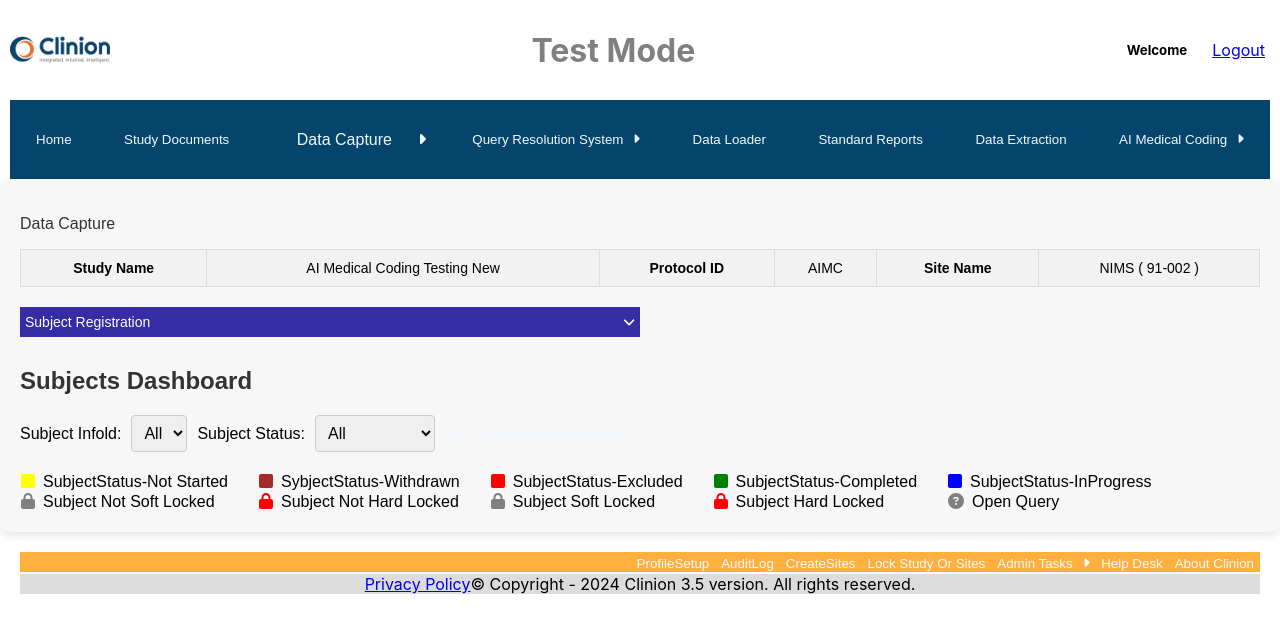
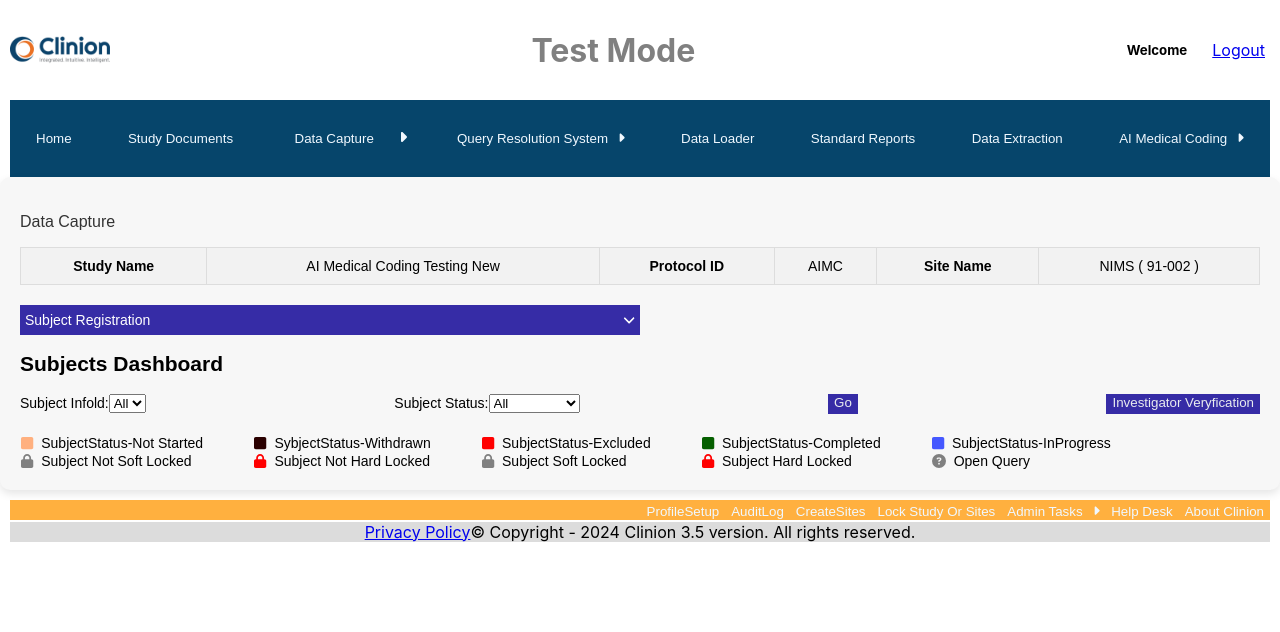
Before and after one commit to AnithaVangavarapu/DataCapture, a React (Create React App) app: page /DataCapture in a window 1280 px wide. Shown: the top 632 px of the page. Built offline with nearby package versions, Linux system fonts and the light colour scheme.

Commit message:
message displayed after form submission and subject intials takes only 3 letters

```diff
--- a/src/components/DataCapture.css
+++ b/src/components/DataCapture.css
@@ -105,42 +105,55 @@
   }
 
   /* Styles for the Subjects Dashboard */
-  h2 {
+  /* h2 {
     margin-top: 30px;
     font-size: 24px;
     color: #333;
-  }
+  } */
 
-  label {
+  /* label {
     display: inline-block;
     margin-right: 10px;
   }
-
-  select {
+   */
+  /* select {
     padding: 8px;
     font-size: 16px;
     margin-left: 10px;
     border-radius: 4px;
     border: 1px solid #ccc;
+  } */
+  .subject-dashboard{
+    display:flex;
+    flex-direction: column;
+    font-size: 14px;
+
+  }
+  .subject-dashboard-row{
+    display: flex;
+    flex-direction: row;
+    justify-content: space-between;
+  }
+  .subject-dashboard h1{
+    font-size: 14px;
+  }
+  .b1, .b2{
+    color: #e9ecef;
+    background-color:#362CA6 ;
+    height: 20px;
+    display: flex;
+    flex-direction: row;
+
   }
 
-  /* 'Go' button style */
-  /* button {
-    padding: 10px 20px;
-    background-color: hsl(272, 92%, 46%);
-    color: white;
-    border: none;
-    border-radius: 5px;
-    cursor: pointer;
-    margin-right: 200px;
+  .b2{
+      justify-content: flex-end;
   }
-
-  button:hover {
-    background-color: #0056b3;
-  } */
   .subject-status{
     padding-top: 20px;
+
   }
 .subject-status tr td{
- padding-right: 30px;
+ padding-right: 50px;
+ font-size: 14px;
 }
--- a/src/components/DataCapture.jsx
+++ b/src/components/DataCapture.jsx
@@ -1,11 +1,17 @@
 import "./DataCapture.css";
-import React, { useEffect, useState } from "react";
+import React, { useState } from "react";
 import { useForm } from "react-hook-form";
 import { FontAwesomeIcon } from "@fortawesome/react-fontawesome";
-import { faLock,faSquare,faCircleQuestion,faAsterisk,faAngleDown } from "@fortawesome/free-solid-svg-icons";
+import {
+  faLock,
+  faSquare,
+  faCircleQuestion,
+  faAsterisk,
+  faAngleDown,
+} from "@fortawesome/free-solid-svg-icons";
 
 const DataCapture = () => {
-  const { register, handleSubmit, reset, setValue } = useForm({
+  const { register, handleSubmit, reset } = useForm({
     defaultValues: {
       countryCode: "91",
       siteCode: "91-002",
@@ -16,27 +22,35 @@ const DataCapture = () => {
     },
   });
   const [isFormVisible, setFormVisible] = useState(false);
-  // Load data from local storage when the component mounts
-  useEffect(() => {
-    const storedFormData = localStorage.getItem("formData");
-    if (storedFormData) {
-      const parsedFormData = JSON.parse(storedFormData);
-      // Populate form fields with saved values
-      Object.keys(parsedFormData).forEach((key) => {
-        setValue(key, parsedFormData[key]);
-      });
-    }
-  }, [setValue]);
+  const [message, setMessage] = useState("");
+  // // Load data from local storage when the component mounts
+  // useEffect(() => {
+  //   const storedFormData = localStorage.getItem("formData");
+  //   if (storedFormData) {
+  //     const parsedFormData = JSON.parse(storedFormData);
+  //     // Populate form fields with saved values
+  //     Object.keys(parsedFormData).forEach((key) => {
+  //       setValue(key, parsedFormData[key]);
+  //     });
+  //   }
+  // }, [setValue]);
+
   // Function to handle form submission
   const onSubmit = (data) => {
     localStorage.setItem("formData", JSON.stringify(data));
-    alert("Form data has been saved to local storage!");
+    setMessage("Form submitted successfully!");
+    reset(); // Clear the form
+
+    // Clear message after 3 seconds
+    setTimeout(() => {
+      setMessage("");
+    }, 3000);
   };
 
   // Function to handle reset
   const handleReset = () => {
     reset(); // Resets to default values
-    localStorage.removeItem("formData"); // Optional: Clear local storage
+    // localStorage.removeItem("formData"); // Optional: Clear local storage
   };
   return (
     <div className="DataCapture">
@@ -59,11 +73,16 @@ const DataCapture = () => {
       <div className="form">
         {/* Button to toggle form visibility */}
 
-        <button className="subject-registration" onClick={() => setFormVisible(!isFormVisible)}>
+        <button
+          className="subject-registration"
+          onClick={() => setFormVisible(!isFormVisible)}
+        >
           <span className="sug">Subject Registration</span>
-          <FontAwesomeIcon icon={faAngleDown}/>
+          <FontAwesomeIcon icon={faAngleDown} />
         </button>
-
+        {message && (
+          <div style={{ color: "green", margin: "10px 0" }}>{message}</div>
+        )}
 
         {/* Conditional rendering: show form only when isFormVisible is true */}
         {isFormVisible && (
@@ -79,15 +98,37 @@ const DataCapture = () => {
             </div>
 
             <div>
-              <label><FontAwesomeIcon icon={faAsterisk} style={{ color: 'red', marginRight: '8px', width:'5px' }} />Subject Initials:</label>
+              <label>
+                <FontAwesomeIcon
+                  icon={faAsterisk}
+                  style={{ color: "red", marginRight: "8px", width: "5px" }}
+                />
+                Subject Initials:
+              </label>
               <input
                 type="text"
-                {...register("subjectInitials", { required: true })}
+                {...register("subjectInitials", {
+                  required: true,
+                  maxLength: 3,
+                  validate: (value) =>
+                    value.length === 3 || "Must be exactly 3 letters",
+                })}
+                maxLength={3} // Limit input to 3 characters
+                onInput={(e) => {
+                  e.target.value = e.target.value.toUpperCase(); // Convert input to uppercase
+                }}
+                style={{ textTransform: "uppercase" }} // Ensures displayed text is uppercase
               />
             </div>
 
             <div>
-              <label><FontAwesomeIcon icon={faAsterisk} style={{ color: 'red', marginRight: '8px', width:'5px' }} />Subject InfoId:</label>
+              <label>
+                <FontAwesomeIcon
+                  icon={faAsterisk}
+                  style={{ color: "red", marginRight: "8px", width: "5px" }}
+                />
+                Subject InfoId:
+              </label>
               <input
                 type="text"
                 {...register("subjectInfoId", { required: true })}
@@ -95,7 +136,13 @@ const DataCapture = () => {
             </div>
 
             <div>
-              <label><FontAwesomeIcon icon={faAsterisk} style={{ color: 'red', marginRight: '8px', width:'5px' }} />Enrollment Date:</label>
+              <label>
+                <FontAwesomeIcon
+                  icon={faAsterisk}
+                  style={{ color: "red", marginRight: "8px", width: "5px" }}
+                />
+                Enrollment Date:
+              </label>
               <input
                 type="date"
                 {...register("enrollmentDate", { required: true })}
@@ -109,6 +156,7 @@ const DataCapture = () => {
 
             <div>
               <button type="submit">Submit</button>
+
               <button type="button" onClick={handleReset}>
                 Reset
               </button>
@@ -116,8 +164,9 @@ const DataCapture = () => {
           </form>
         )}
       </div>
-      <div>
+      <div className="subject-dashboard">
         <h2>Subjects Dashboard</h2>
+        <div className="subject-dashboard-row">
           <label>
             Subject Infold:
             <select defaultValue="All">
@@ -135,23 +184,84 @@ const DataCapture = () => {
               <option>Not Started</option>
             </select>
           </label>
-        <button>Go</button>
-        <button>Investigator Veryfication</button>
+          <button className="b1">Go</button>
+          <button className="b2">Investigator Veryfication</button>
+        </div>
       </div>
       <div className="subject-status">
         <tr>
-          <td><FontAwesomeIcon icon={faSquare} style={{ color: 'yellow', marginRight: '8px' }} />SubjectStatus-Not Started</td>
-          <td><FontAwesomeIcon icon={faSquare} style={{ color: 'brown', marginRight: '8px' }} />SybjectStatus-Withdrawn</td>
-          <td><FontAwesomeIcon icon={faSquare} style={{ color: 'red', marginRight: '8px' }} />SubjectStatus-Excluded</td>
-          <td><FontAwesomeIcon icon={faSquare} style={{ color: 'green', marginRight: '8px' }} />SubjectStatus-Completed</td>
-          <td><FontAwesomeIcon icon={faSquare} style={{ color: 'blue', marginRight: '8px' }} />SubjectStatus-InProgress</td>
+          <td>
+            <FontAwesomeIcon
+              icon={faSquare}
+              style={{ color: "#FFB07F", marginRight: "8px" }}
+            />
+            SubjectStatus-Not Started
+          </td>
+          <td>
+            <FontAwesomeIcon
+              icon={faSquare}
+              style={{ color: "#2A0000", marginRight: "8px" }}
+            />
+            SybjectStatus-Withdrawn
+          </td>
+          <td>
+            <FontAwesomeIcon
+              icon={faSquare}
+              style={{ color: "#FF0000", marginRight: "8px" }}
+            />
+            SubjectStatus-Excluded
+          </td>
+          <td>
+            <FontAwesomeIcon
+              icon={faSquare}
+              style={{ color: "#055F00", marginRight: "8px" }}
+            />
+            SubjectStatus-Completed
+          </td>
+          <td>
+            <FontAwesomeIcon
+              icon={faSquare}
+              style={{ color: "#4558FF", marginRight: "8px" }}
+            />
+            SubjectStatus-InProgress
+          </td>
         </tr>
         <tr>
-          <td><FontAwesomeIcon icon={faLock} style={{ color: 'grey', marginRight: '8px' }} />Subject Not Soft Locked</td>
-          <td><FontAwesomeIcon icon={faLock} style={{ color: 'red', marginRight: '8px' }} />Subject Not Hard Locked</td>
-          <td><FontAwesomeIcon icon={faLock} style={{ color: 'grey', marginRight: '8px' }} />Subject Soft Locked</td>
-          <td><FontAwesomeIcon icon={faLock} style={{ color: 'red', marginRight: '8px' }} />Subject Hard Locked</td>
-          <td><FontAwesomeIcon icon={faCircleQuestion} style={{ color: 'grey', marginRight: '8px' }} />Open Query</td>
+          <td>
+            <FontAwesomeIcon
+              icon={faLock}
+              style={{ color: "grey", marginRight: "8px" }}
+            />
+            Subject Not Soft Locked
+          </td>
+          <td>
+            <FontAwesomeIcon
+              icon={faLock}
+              style={{ color: "red", marginRight: "8px" }}
+            />
+            Subject Not Hard Locked
+          </td>
+          <td>
+            <FontAwesomeIcon
+              icon={faLock}
+              style={{ color: "grey", marginRight: "8px" }}
+            />
+            Subject Soft Locked
+          </td>
+          <td>
+            <FontAwesomeIcon
+              icon={faLock}
+              style={{ color: "red", marginRight: "8px" }}
+            />
+            Subject Hard Locked
+          </td>
+          <td>
+            <FontAwesomeIcon
+              icon={faCircleQuestion}
+              style={{ color: "grey", marginRight: "8px" }}
+            />
+            Open Query
+          </td>
         </tr>
       </div>
     </div>
--- a/src/components/Footer.css
+++ b/src/components/Footer.css
@@ -1,5 +1,5 @@
 .footer{
-    padding: 20px;
+    padding: 10px;
 
 
 }
--- a/src/components/Header.css
+++ b/src/components/Header.css
@@ -18,10 +18,8 @@
   color: gray;
 }
 
-
 h5,
 .link {
-
   display: flex; /* Use flex to align items in a row */
   justify-content: flex-end; /* Align to the right */
   align-items: center; /* Center vertically */
```
Lines whose indentation alone changed are shown as unchanged.
